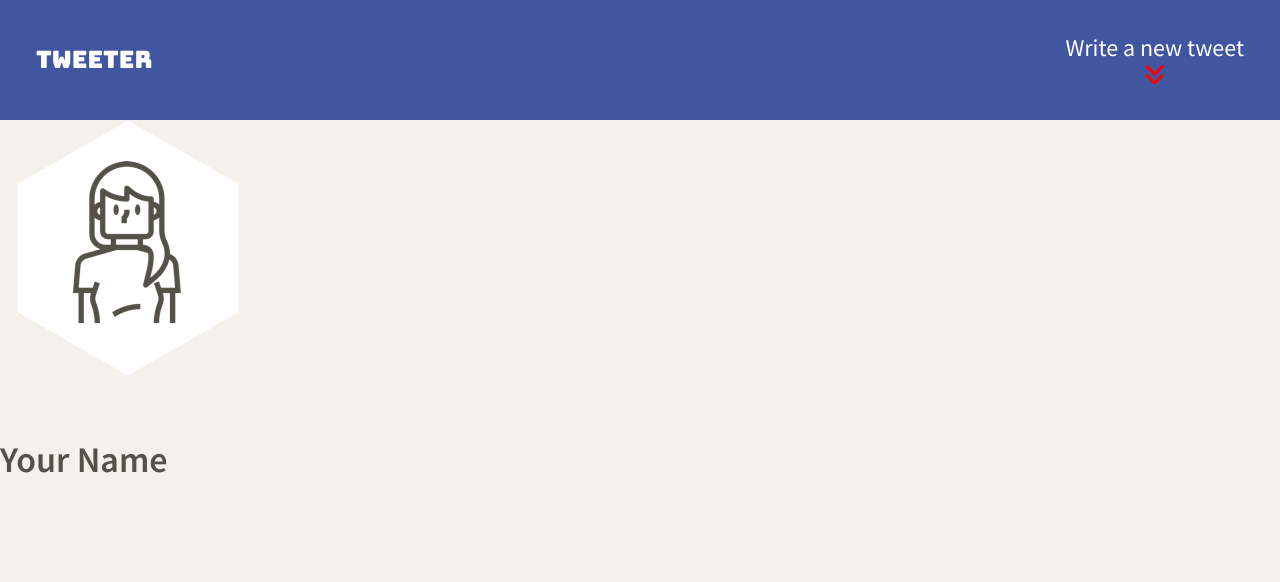
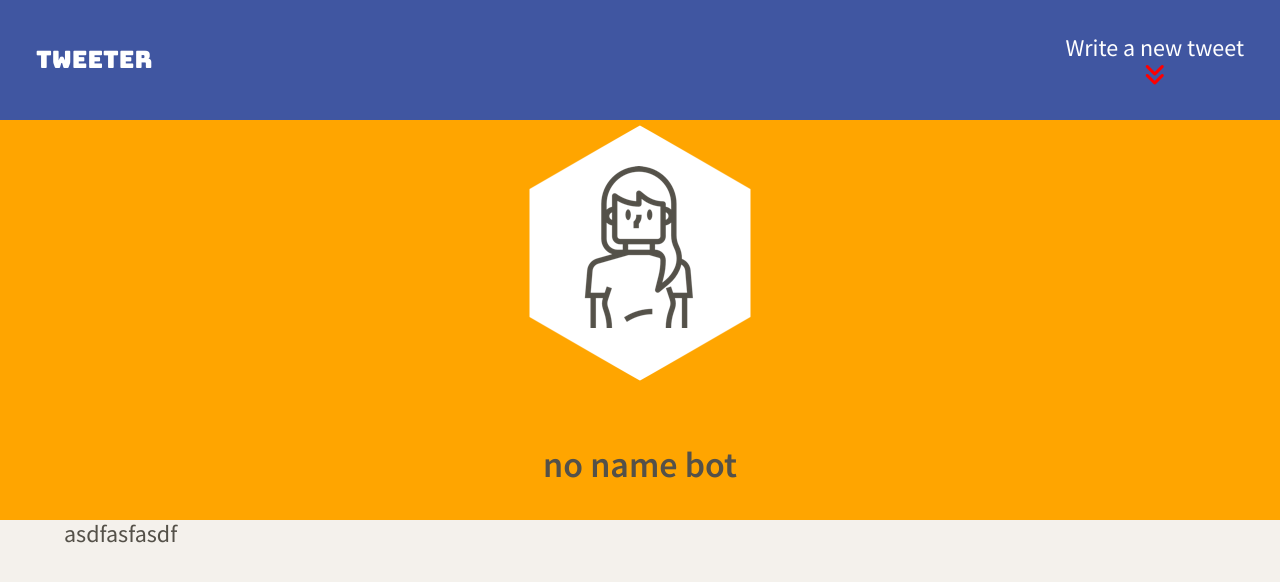
Before and after one commit to tsun812/tweeter_app, a website: page public/index.html in a window 1280 px wide. Drawn offline with nearby package versions, Linux system fonts and the light colour scheme.

Commit message:
set up css for header and main

```diff
--- a/public/index.html
+++ b/public/index.html
@@ -14,6 +14,7 @@
     <!-- App CSS -->
     <link rel="stylesheet" href="/styles/layout.css" type="text/css" />
     <link rel="stylesheet" href="/styles/nav.css" type="text/css" />
+    <link rel="stylesheet" href="/styles/header.css" type="text/css" />
 
     <!-- External JS -->
     <script src="https://ajax.googleapis.com/ajax/libs/jquery/3.4.1/jquery.min.js"></script>
@@ -26,7 +27,7 @@
     <!-- Top nav bar (fixed) -->
     <nav>
       <span>tweeter</span>
-      <div class = "nav_tweet">
+      <div class= "nav_tweet">
         <div>Write a new tweet</div>
         <i class="fas fa-angle-double-down"></i>
     </div>
@@ -34,16 +35,16 @@
     </nav>
     <!-- Header of the page -->
     <header>
-      <div>
+      <div class= "avatar">
           <img src="/images/profile-hex.png">
       </div>
       <br>
-      <div>
-          <h2>Your Name</h2>
+      <div class= "avatar_name">
+          <h2>no name bot</h2>
       </div>
   </header>
 
     <!-- Page-specific (main) content here -->
-    <main class="container"></main>
+    <main class="container">asdfasfasdf</main>
   </body>
 </html>
--- /dev/null
+++ b/public/styles/header.css
@@ -0,0 +1,11 @@
+header {
+  height: 400px;
+  width: 100%;
+  background-color: orange;
+  display: flex;
+  flex-direction: column;
+  align-items: center;
+  justify-content: center;
+  position: relative;
+  z-index: 1;
+}
--- a/public/styles/layout.css
+++ b/public/styles/layout.css
@@ -19,6 +19,9 @@ body {
   background-color: #f4f1ec;
   font-size: 24px;
   font-family: "Source Sans Pro", sans-serif;
+  display: flex;
+  flex-direction: column;
+
 }
 
 
@@ -26,3 +29,9 @@ body {
 /*
  * Additional CSS can be defined below or in other CSS files, as per instructions
  */
+ main {
+  width: 90%;
+  background-color: #f4f1ec;
+  align-self: center;
+
+ }
--- a/public/styles/nav.css
+++ b/public/styles/nav.css
@@ -8,6 +8,8 @@ nav {
   display: flex;
   align-items: center;
   justify-content: space-between;
+  position: relative;
+  z-index: 0;
 
 }
 nav span {
```
